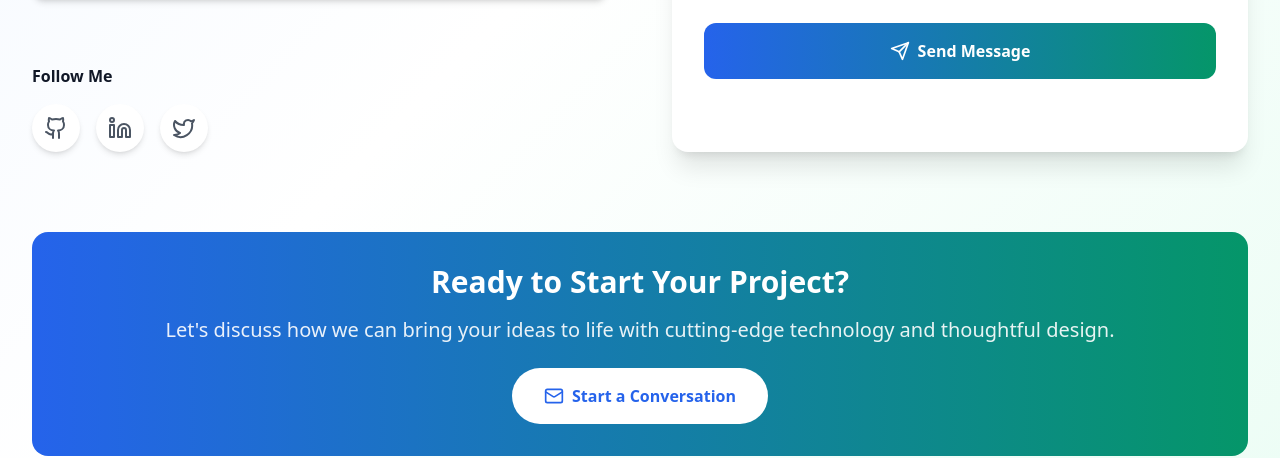
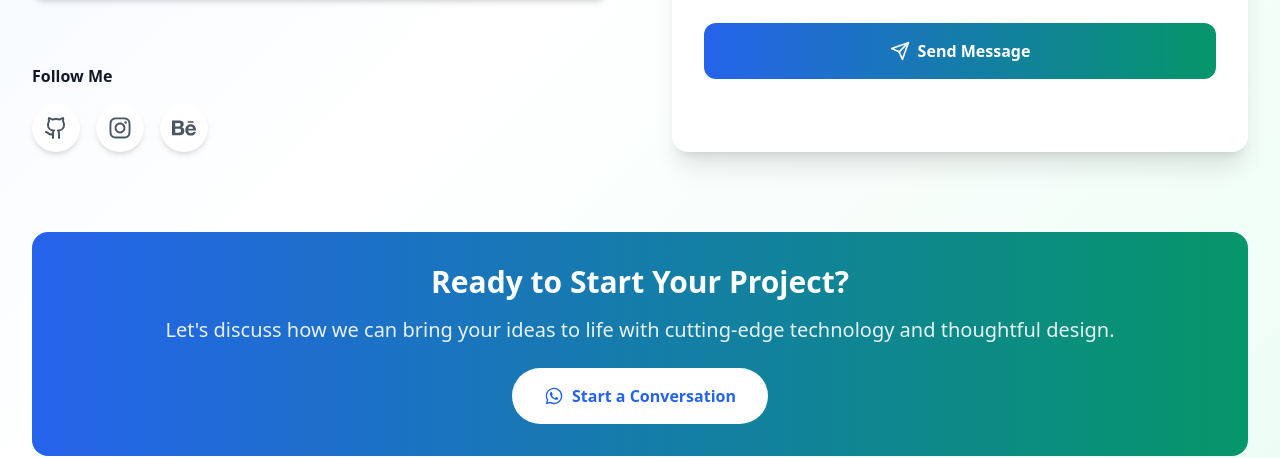
Before and after one commit to Lordmichael1/My-Portfolio, a React (Vite) app: page / in a window 1280 px wide. Shown: the part 7370-7828 px from the top of the page. Built offline with nearby package versions, Linux system fonts and the light colour scheme; a web font is replaced by a local one.

Commit message:
Added instagram and Behance

```diff
--- a/src/components/Contact.tsx
+++ b/src/components/Contact.tsx
@@ -1,7 +1,9 @@
 import React, { useRef, useState } from 'react';
-import { Mail, Phone, MapPin, Send, Github, Linkedin, Twitter } from 'lucide-react';
+import { Mail, Phone, MapPin, Send, Github } from 'lucide-react';
 import emailjs from "@emailjs/browser";
 import Swal from 'sweetalert2';
+import { MdOutlineWhatsapp } from "react-icons/md";
+import { FaBehance, FaInstagram }  from "react-icons/fa";
 
 const Contact: React.FC = () => {
   const [formData, setFormData] = useState({
@@ -90,8 +92,8 @@ const Contact: React.FC = () => {
 
   const socialLinks = [
     { icon: <Github className="w-6 h-6" />, name: 'GitHub', url: '#' },
-    { icon: <Linkedin className="w-6 h-6" />, name: 'LinkedIn', url: '#' },
-    { icon: <Twitter className="w-6 h-6" />, name: 'Twitter', url: '#' },
+    { icon: <FaInstagram className="w-6 h-6" />, name: 'Instagram', url: '#' },
+    { icon: <FaBehance className="w-6 h-6" />, name: 'Behance', url: '#' },
   ];
 
   return (
@@ -253,10 +255,10 @@ const Contact: React.FC = () => {
               Let's discuss how we can bring your ideas to life with cutting-edge technology and thoughtful design.
             </p>
             <a
-              href="mailto:mickeygodwin07@gmail.com"
+              href="https://wa.link/z819nn"
               className="inline-flex items-center bg-white text-blue-600 px-8 py-4 rounded-full font-semibold hover:bg-gray-100 transition-all duration-300 transform hover:scale-105"
             >
-              <Mail className="w-5 h-5 mr-2" />
+              <MdOutlineWhatsapp className="w-5 h-5 mr-2" />
               Start a Conversation
             </a>
           </div>
```
